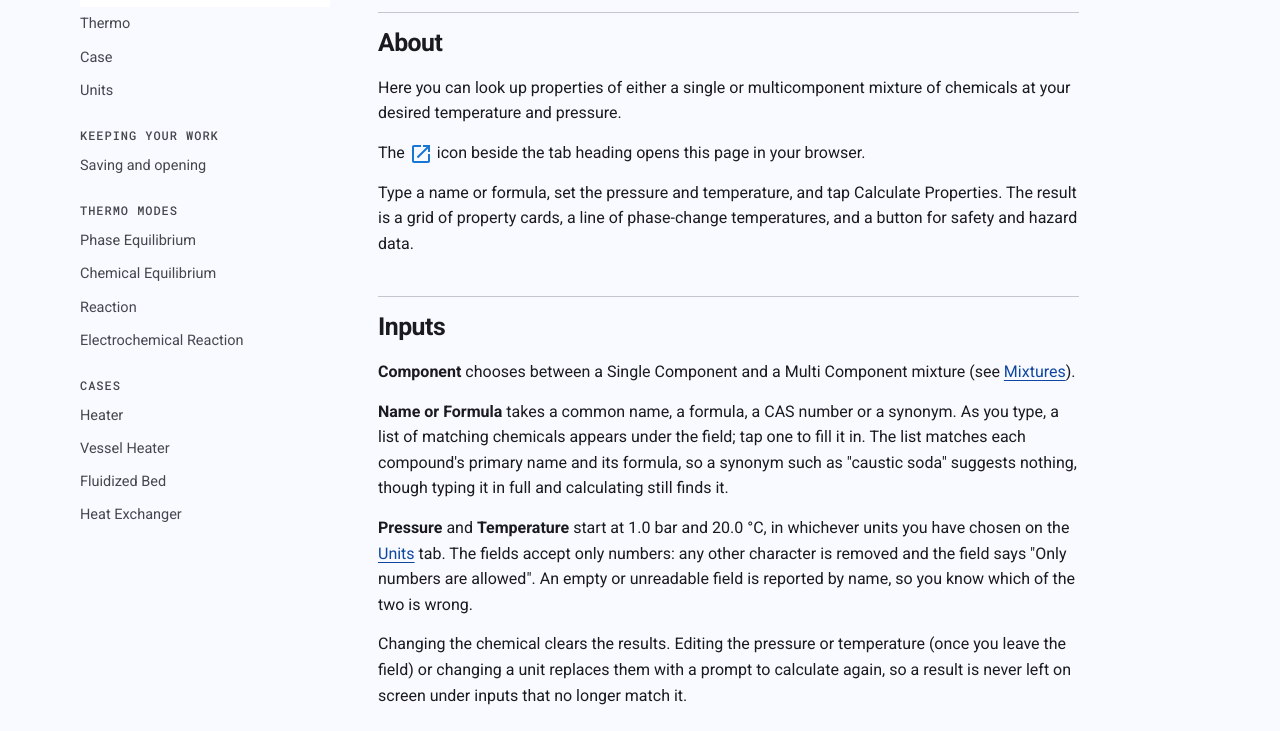
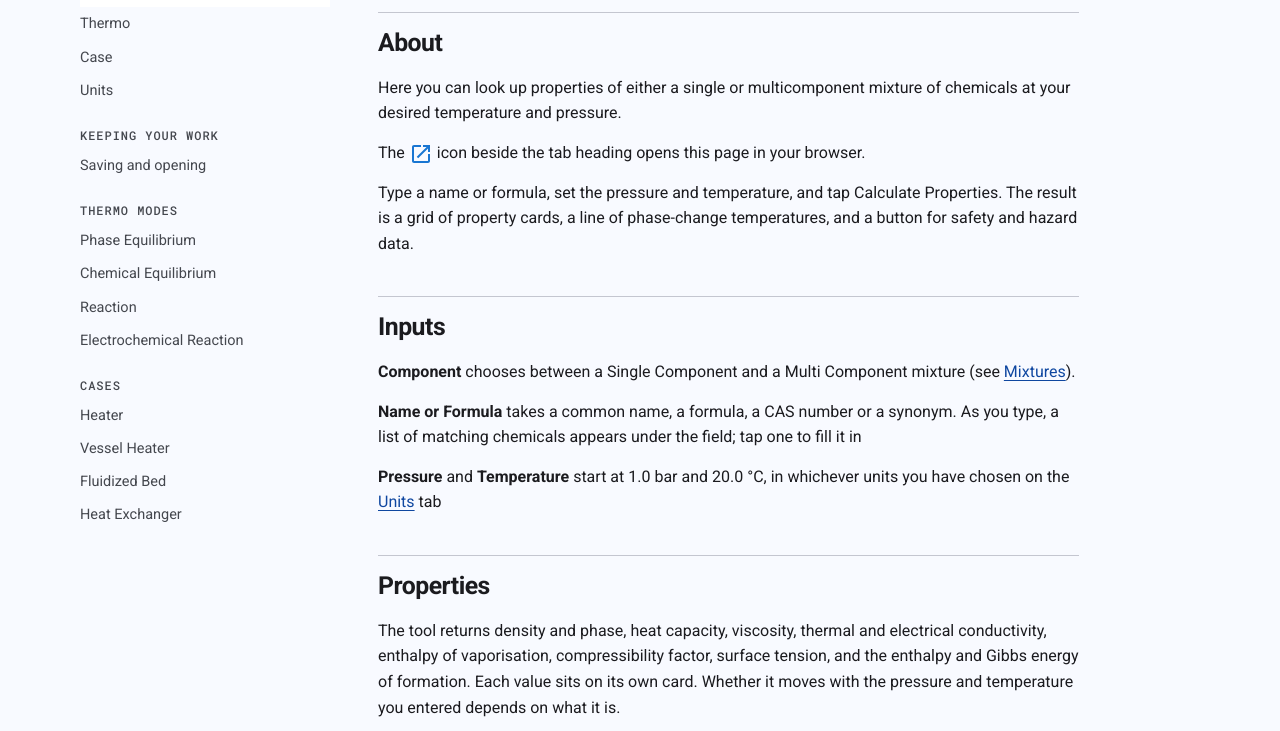
Before and after one commit to rmj1994/processchem-site, a plain HTML site: page docs/Property-Tab/index.html in a window 1280 px wide. Shown: the part 198-929 px from the top of the page. Drawn offline with Linux system fonts and the light colour scheme.

Commit message:
Apply Word edits: reword screenshots introduction; shorten Property page input text

```diff
--- a/docs/Property-Tab/index.html
+++ b/docs/Property-Tab/index.html
@@ -70,9 +70,8 @@
 <p>Type a name or formula, set the pressure and temperature, and tap Calculate Properties. The result is a grid of property cards, a line of phase-change temperatures, and a button for safety and hazard data.</p>
 <h2 id="inputs">Inputs</h2>
 <p><strong>Component</strong> chooses between a Single Component and a Multi Component mixture (see <a href="#mixtures">Mixtures</a>).</p>
-<p><strong>Name or Formula</strong> takes a common name, a formula, a CAS number or a synonym. As you type, a list of matching chemicals appears under the field; tap one to fill it in. The list matches each compound's primary name and its formula, so a synonym such as "caustic soda" suggests nothing, though typing it in full and calculating still finds it.</p>
-<p><strong>Pressure</strong> and <strong>Temperature</strong> start at 1.0 bar and 20.0 °C, in whichever units you have chosen on the <a href="/docs/Units-Tab/">Units</a> tab. The fields accept only numbers: any other character is removed and the field says "Only numbers are allowed". An empty or unreadable field is reported by name, so you know which of the two is wrong.</p>
-<p>Changing the chemical clears the results. Editing the pressure or temperature (once you leave the field) or changing a unit replaces them with a prompt to calculate again, so a result is never left on screen under inputs that no longer match it.</p>
+<p><strong>Name or Formula</strong> takes a common name, a formula, a CAS number or a synonym. As you type, a list of matching chemicals appears under the field; tap one to fill it in</p>
+<p><strong>Pressure</strong> and <strong>Temperature</strong> start at 1.0 bar and 20.0 °C, in whichever units you have chosen on the <a href="/docs/Units-Tab/">Units</a> tab</p>
 <h2 id="properties">Properties</h2>
 <p>The tool returns density and phase, heat capacity, viscosity, thermal and electrical conductivity, enthalpy of vaporisation, compressibility factor, surface tension, and the enthalpy and Gibbs energy of formation. Each value sits on its own card. Whether it moves with the pressure and temperature you entered depends on what it is.</p>
 <div class="table-wrap"><table>
```
Also changed, not shown: index.html (+1 -1 lines), 1 other file.
